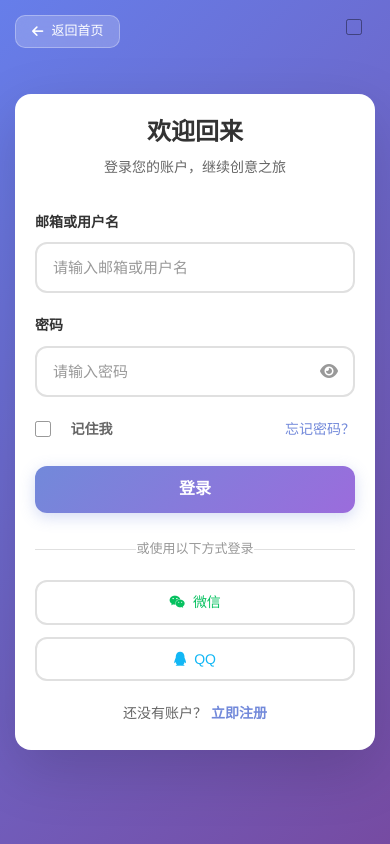
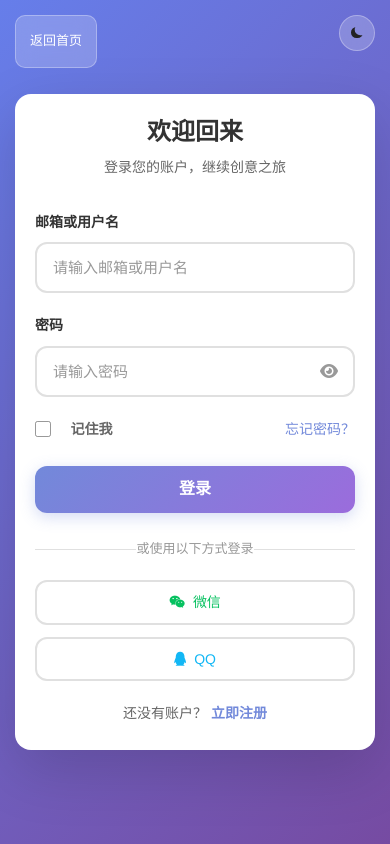
Before and after one commit to iFannna/vue-blog-project, a Vue app: page /login in a window 390 px wide. Built offline with nearby package versions, Linux system fonts and the light colour scheme.

Commit message:
修复登录页面组件问题

```diff
--- a/src/components/Header.vue
+++ b/src/components/Header.vue
@@ -37,11 +37,18 @@
               role="navigation"
             >
               <ul class="menu">
+
                 <li
                   id="menu-item-815"
                   class="menu-item menu-item-type-custom menu-item-object-custom current-menu-item current_page_item menu-item-home menu-item-815"
                 >
                   <a href="" aria-current="page"><span>主页</span></a>
+                </li>
+                <li
+                  id="menu-item-816"
+                  class="menu-item menu-item-type-post_type menu-item-object-page menu-item-816"
+                >
+                  <a href="/login"><span>登录</span></a>
                 </li>
                 <li
                   id="menu-item-816"
@@ -262,7 +269,15 @@
                   class="bloglo-darkmode"
                   for="lightdarkswitch"
                   tabindex="0"
-                  ><input type="checkbox" id="lightdarkswitch" class="active" />
+                  @click="toggleTheme"
+                >
+                  <input
+                    type="checkbox"
+                    id="lightdarkswitch"
+                    :checked="isDarkMode"
+                    @change="toggleTheme"
+                    :class="{ active: isDarkMode }"
+                  />
                   <div class="bloglo-darkmode-toogle"></div>
                 </label>
               </div>
@@ -375,10 +390,35 @@
   </header>
 </template>
 
-<script>
-export default {
-  name: "HeaderComponent",
+<script setup>
+import { ref, onMounted } from "vue";
+
+const isDarkMode = ref(false);
+
+// 主题切换函数
+const toggleTheme = () => {
+  isDarkMode.value = !isDarkMode.value;
+
+  if (isDarkMode.value) {
+    document.documentElement.setAttribute("data-theme", "dark");
+    localStorage.setItem("darkmode", "dark");
+  } else {
+    document.documentElement.setAttribute("data-theme", "light");
+    localStorage.setItem("darkmode", "light");
+  }
 };
+
+// 初始化主题
+onMounted(() => {
+  const darkmode = localStorage.getItem("darkmode");
+  isDarkMode.value = darkmode === "dark";
+
+  if (isDarkMode.value) {
+    document.documentElement.setAttribute("data-theme", "dark");
+  } else {
+    document.documentElement.setAttribute("data-theme", "light");
+  }
+});
 </script>
 
 <style scoped>
--- a/src/views/login/Login.vue
+++ b/src/views/login/Login.vue
@@ -11,6 +11,22 @@ let loginForm = ref({
 });
 const showPassword = ref(false);
 const router = useRouter();
+
+// 主题切换
+const isDarkMode = ref(false);
+
+// 主题切换函数
+const toggleTheme = () => {
+  isDarkMode.value = !isDarkMode.value;
+
+  if (isDarkMode.value) {
+    document.documentElement.setAttribute("data-theme", "dark");
+    localStorage.setItem("darkmode", "dark");
+  } else {
+    document.documentElement.setAttribute("data-theme", "light");
+    localStorage.setItem("darkmode", "light");
+  }
+};
 
 // 登录逻辑
 const doLogin = async () => {
@@ -53,10 +69,12 @@ const goToHome = () => {
   router.push("/");
 };
 
-// 初始化主题（确保与现有系统同步）
+// 初始化主题
 onMounted(() => {
   const darkmode = localStorage.getItem("darkmode");
-  if (darkmode === "dark") {
+  isDarkMode.value = darkmode === "dark";
+
+  if (isDarkMode.value) {
     document.documentElement.setAttribute("data-theme", "dark");
   } else {
     document.documentElement.setAttribute("data-theme", "light");
@@ -66,21 +84,34 @@ onMounted(() => {
 
 <template>
   <div class="login-page-wrapper">
-    <!-- 主题切换按钮 - 使用与主页相同的结构 -->
+    <!-- 主题切换按钮 - 使用与主页完全相同的结构和样式 -->
     <div class="login-theme-toggle">
-      <div class="bloglo-header-widget__darkmode">
-        <div class="bloglo-widget-wrapper">
-          <label class="bloglo-darkmode" for="login-darkswitch" tabindex="0">
-            <input type="checkbox" id="login-darkswitch" class="active" />
-            <div class="bloglo-darkmode-toogle"></div>
-          </label>
+      <div class="bloglo-header-widgets">
+        <div class="bloglo-header-widget bloglo-header-widget__darkmode">
+          <div class="bloglo-widget-wrapper">
+            <label
+              class="bloglo-darkmode"
+              for="login-darkswitch"
+              tabindex="0"
+              @click="toggleTheme"
+            >
+              <input
+                type="checkbox"
+                id="login-darkswitch"
+                :checked="isDarkMode"
+                @change="toggleTheme"
+                :class="{ 'active': isDarkMode }"
+              />
+              <div class="bloglo-darkmode-toogle"></div>
+            </label>
+          </div>
         </div>
       </div>
     </div>
 
     <!-- 返回首页按钮 -->
     <button class="back-home-btn" @click="goToHome">
-      <i class="fas fa-arrow-left"></i> 返回首页
+      返回首页
     </button>
 
     <div class="login-card">
@@ -185,12 +216,73 @@ onMounted(() => {
   background: linear-gradient(135deg, #1a1a2e 0%, #16213e 100%);
 }
 
-/* ==================== 主题切换按钮 ==================== */
+/* ==================== 主题切换按钮容器 ==================== */
 .login-theme-toggle {
   position: fixed;
   top: 20px;
   right: 20px;
   z-index: 1000;
+}
+
+/* 主题切换按钮圆形容器样式 - 缩小尺寸 */
+.login-theme-toggle .bloglo-header-widget {
+  background: rgba(255, 255, 255, 0.2);
+  backdrop-filter: blur(10px);
+  border: 1px solid rgba(255, 255, 255, 0.3);
+  border-radius: 50%;
+  padding: 0;
+  transition: all 0.3s ease;
+  display: flex;
+  align-items: center;
+  justify-content: center;
+  width: 42px;
+  height: 42px;
+  max-height: none;
+}
+
+.login-theme-toggle .bloglo-header-widget:hover {
+  background: rgba(255, 255, 255, 0.3);
+  transform: scale(1.1);
+  box-shadow: 0 4px 12px rgba(0, 0, 0, 0.15);
+}
+
+[data-theme="dark"] .login-theme-toggle .bloglo-header-widget {
+  background: rgba(0, 0, 0, 0.3);
+  border-color: rgba(255, 255, 255, 0.2);
+}
+
+[data-theme="dark"] .login-theme-toggle .bloglo-header-widget:hover {
+  background: rgba(0, 0, 0, 0.4);
+}
+
+/* 确保内部元素居中 */
+.login-theme-toggle .bloglo-widget-wrapper {
+  display: flex;
+  align-items: center;
+  justify-content: center;
+  width: 100%;
+  height: 100%;
+}
+
+.login-theme-toggle .bloglo-darkmode {
+  display: flex;
+  align-items: center;
+  justify-content: center;
+  width: 100%;
+  height: 100%;
+  margin: 0;
+  cursor: pointer;
+}
+
+/* 调整主题切换图标大小 - 月亮图标 */
+.login-theme-toggle .bloglo-darkmode-toogle {
+  --size: 1.6rem !important;
+}
+
+/* 深色模式 - 太阳图标（保持原大小或稍微调整） */
+[data-theme="dark"] .login-theme-toggle .bloglo-darkmode-toogle {
+  --size: 1.7rem !important;  /* 调大一点，让太阳更明显 */
+  transform: scale(0.75);      /* 保持原有的缩放比例 */
 }
 
 /* ==================== 返回首页按钮 ==================== */
@@ -202,7 +294,7 @@ onMounted(() => {
   backdrop-filter: blur(10px);
   border: 1px solid rgba(255, 255, 255, 0.3);
   color: #fff;
-  padding: 10px 20px;
+  padding: 13px 20px;
   border-radius: 10px;
   cursor: pointer;
   transition: all 0.3s ease;
@@ -217,6 +309,11 @@ onMounted(() => {
   background: rgba(255, 255, 255, 0.35);
   transform: translateY(-2px);
   box-shadow: 0 4px 12px rgba(0, 0, 0, 0.15);
+}
+
+[data-theme="dark"] .back-home-btn {
+  background: rgba(0, 0, 0, 0.3);
+  border-color: rgba(255, 255, 255, 0.2);
 }
 
 /* ==================== 登录卡片 ==================== */
@@ -584,10 +681,24 @@ onMounted(() => {
     right: 15px;
   }
 
+  .login-theme-toggle .bloglo-header-widget {
+    width: 38px;
+    height: 38px;
+  }
+
+  .login-theme-toggle .bloglo-darkmode-toogle {
+    --size: 1.5rem !important;
+  }
+
+  [data-theme="dark"] .login-theme-toggle .bloglo-darkmode-toogle {
+    --size: 1.4rem !important;  /* 平板端太阳图标 */
+    transform: scale(0.75);
+  }
+
   .back-home-btn {
     top: 15px;
     left: 15px;
-    padding: 8px 16px;
+    padding: 11px 14px;
     font-size: 13px;
   }
 }
@@ -605,5 +716,26 @@ onMounted(() => {
   .social-login {
     grid-template-columns: 1fr;
   }
+
+  .login-theme-toggle .bloglo-header-widget {
+    width: 36px;
+    height: 36px;
+  }
+
+  .login-theme-toggle .bloglo-darkmode-toogle {
+    --size: 1.4rem !important;
+  }
+
+  [data-theme="dark"] .login-theme-toggle .bloglo-darkmode-toogle {
+    --size: 1.4rem !important;  /* 移动端太阳图标 */
+    transform: scale(0.75);
+  }
+
+  .back-home-btn {
+    top: 15px;
+    left: 15px;
+    padding: 18px 14px;
+    font-size: 13px;
+  }
 }
 </style>
```
